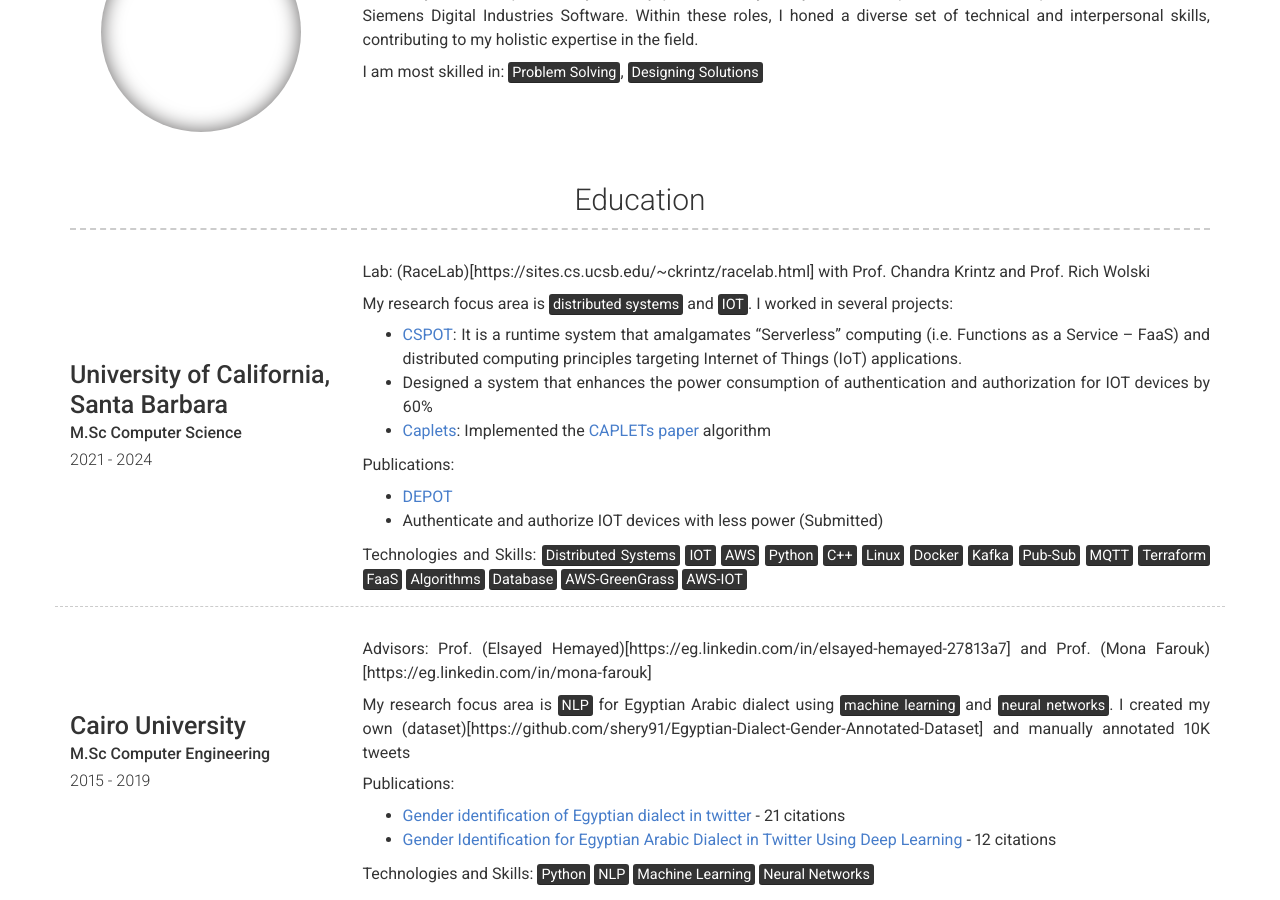
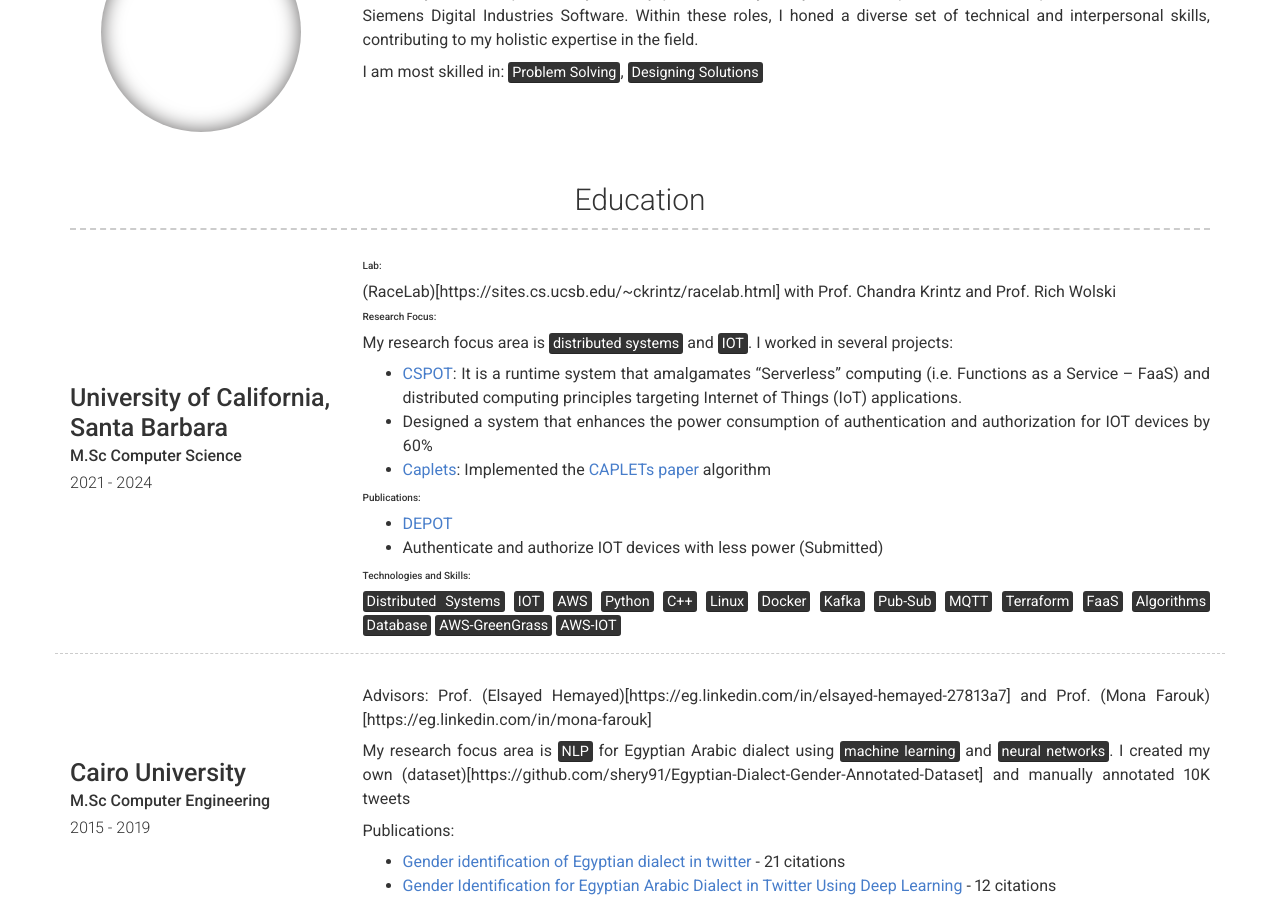
Before and after one commit to shereenElSayed/shereenelsayed.github.io, a Jekyll site: the page built from index.md, in a window 1280 px wide and 900 px high, scrolled down 397 px. Built offline with Jekyll 4.4.1, drawn with Linux system fonts in a browser that asks for light colours; nearby versions of some CDN libraries.

Commit message:
added info

```diff
--- a/_config.yml
+++ b/_config.yml
@@ -16,7 +16,7 @@ phone: +1 (805) 453-0597
 # website_title: Web (Website title override)
 
 # Dark Mode (true/false/never)
-darkmode: false
+darkmode: never
 
 # Social links
 github_username:  shereenelsayed
@@ -78,18 +78,19 @@ content:
         # quote: >
         #   Established in 1636, Harvard is the oldest higher education institution in the United States, and is widely regarded in terms of its influence, reputation, and academic pedigree as a leading university in not just the US but also the world.
         description: | # this will include new lines to allow paragraphs
-          Lab: (RaceLab)[https://sites.cs.ucsb.edu/~ckrintz/racelab.html] with Prof. Chandra Krintz and Prof. Rich Wolski
+          <h6>Lab:</h6> (RaceLab)[https://sites.cs.ucsb.edu/~ckrintz/racelab.html] with Prof. Chandra Krintz and Prof. Rich Wolski
 
+          <h6>Research Focus:</h6>
           My research focus area is <mark>distributed systems</mark> and <mark>IOT</mark>. I worked in several projects:
           - [CSPOT](https://github.com/MAYHEM-Lab/cspot): It is a runtime system that amalgamates "Serverless" computing (i.e. Functions as a Service – FaaS) and distributed computing principles targeting Internet of Things (IoT) applications.
           - Designed a system that enhances the power consumption of authentication and authorization for IOT devices by 60%
           - [Caplets](https://github.com/shereenElSayed/caplets_implementation): Implemented the [CAPLETs paper](https://ieeexplore.ieee.org/document/9709087) algorithm
 
-          Publications:
+          <h6>Publications:</h6>
           - [DEPOT](https://sites.cs.ucsb.edu/~ckrintz/papers/depot23.pdf)
           - Authenticate and authorize IOT devices with less power (Submitted)
 
-          Technologies and Skills:
+          <h6>Technologies and Skills:</h6>
             <mark>Distributed Systems</mark> <mark>IOT</mark> <mark>AWS</mark> <mark>Python</mark> <mark>C++</mark> <mark>Linux</mark> <mark>Docker</mark> <mark>Kafka</mark> <mark>Pub-Sub</mark> <mark>MQTT</mark> <mark>Terraform</mark> <mark>FaaS</mark> <mark>Algorithms</mark> <mark>Database</mark> <mark>AWS-GreenGrass</mark> <mark>AWS-IOT</mark>
     # content:
       - layout: left
```
